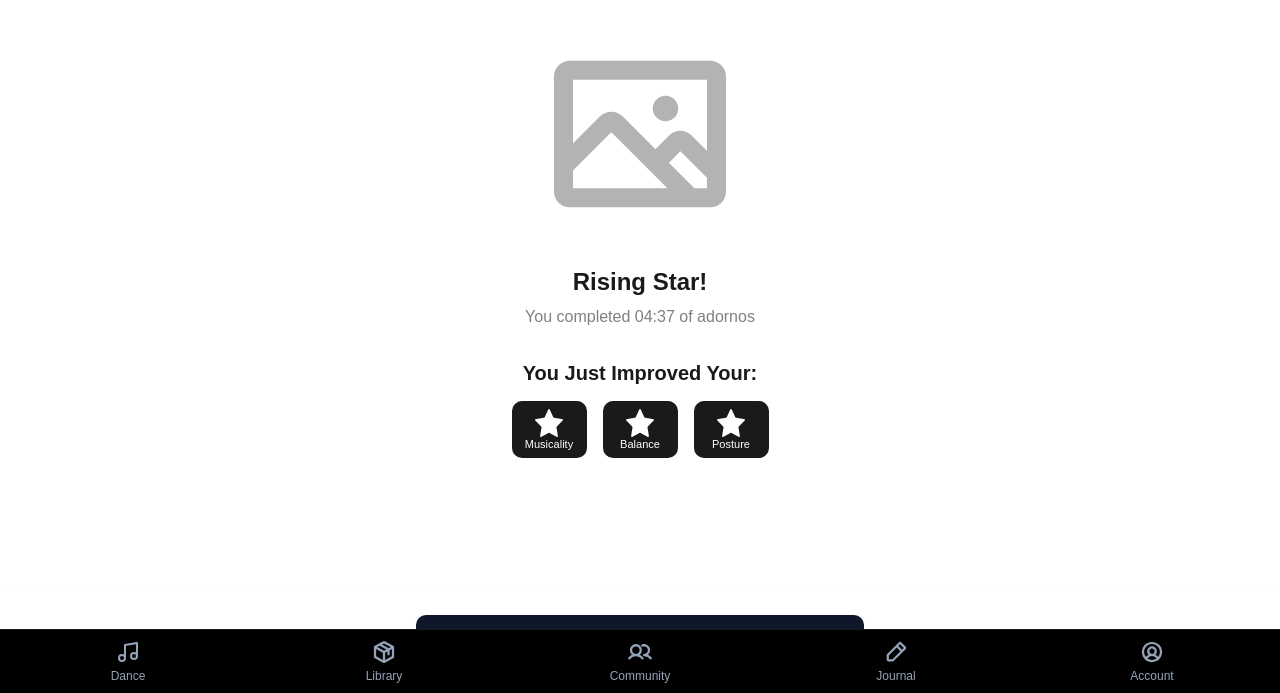
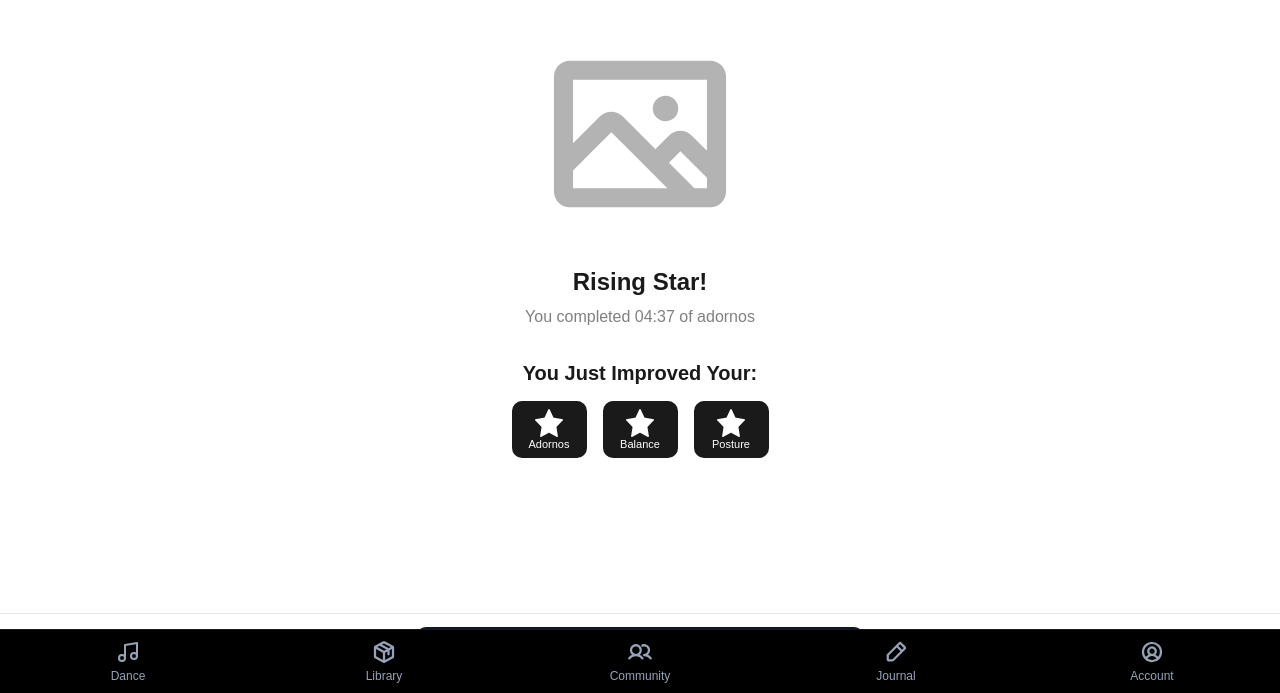
Before and after one commit to orangedrum/ytapp, a Next.js app: page /practice/celebration in a window 1280 px wide. Shown: the part 107-800 px from the top of the page. Built offline with nearby package versions, Linux system fonts and the light colour scheme; a web font is replaced by a local one.

Commit message:
celebratory pg take 2

```diff
--- a/app/practice/celebration/page.tsx
+++ b/app/practice/celebration/page.tsx
@@ -23,6 +23,12 @@ interface CelebrationPageProps {
 export default function CelebrationPage({ searchParams }: CelebrationPageProps) {
   const time = typeof searchParams.time === 'string' ? searchParams.time : "04:37";
   const category = typeof searchParams.category === 'string' ? searchParams.category : "adornos";
+
+  // Determine stats to show. If category is 'technique', ensure it's included.
+  // We'll replace the first card with the practiced category if it's not already there.
+  const defaultStats = ["Musicality", "Balance", "Posture"];
+  const displayCategory = category.charAt(0).toUpperCase() + category.slice(1);
+  const stats = defaultStats.includes(displayCategory) ? defaultStats : [displayCategory, "Balance", "Posture"];
 
   return (
     <div className="flex flex-col min-h-screen bg-background relative overflow-hidden">
@@ -53,16 +59,16 @@ export default function CelebrationPage({ searchParams }: CelebrationPageProps)
             You Just Improved Your:
           </h3>
           <div className="flex items-center justify-center gap-4 w-full">
-            <StatCard label="Musicality" />
-            <StatCard label="Balance" />
-            <StatCard label="Posture" />
+            {stats.map((stat) => (
+              <StatCard key={stat} label={stat} />
+            ))}
           </div>
         </div>
 
       </div>
 
       {/* Sticky Footer Button */}
-      <div className="fixed bottom-0 left-0 right-0 p-6 bg-background border-t border-border/5">
+      <div className="fixed bottom-[60px] md:bottom-0 left-0 right-0 bg-background border-t border-border z-40 h-[80px] flex items-center px-6">
         <div className="w-full max-w-md mx-auto">
           <Link href="/" className="w-full">
             <Button className="w-full h-[54px] text-base font-medium rounded-[10px]">
--- a/components/video-detail-view.tsx
+++ b/components/video-detail-view.tsx
@@ -47,6 +47,8 @@ export function VideoDetailView({ video, imageUrl }: VideoDetailViewProps) {
         autoplay: 1,
         controls: 1, // Show player controls
         rel: 0, // Show related videos from the same channel (best we can do, but onEnd will fire first)
+        modestbranding: 1, // Minimize YouTube branding
+        iv_load_policy: 3, // Hide video annotations
       },
     };
 
```
